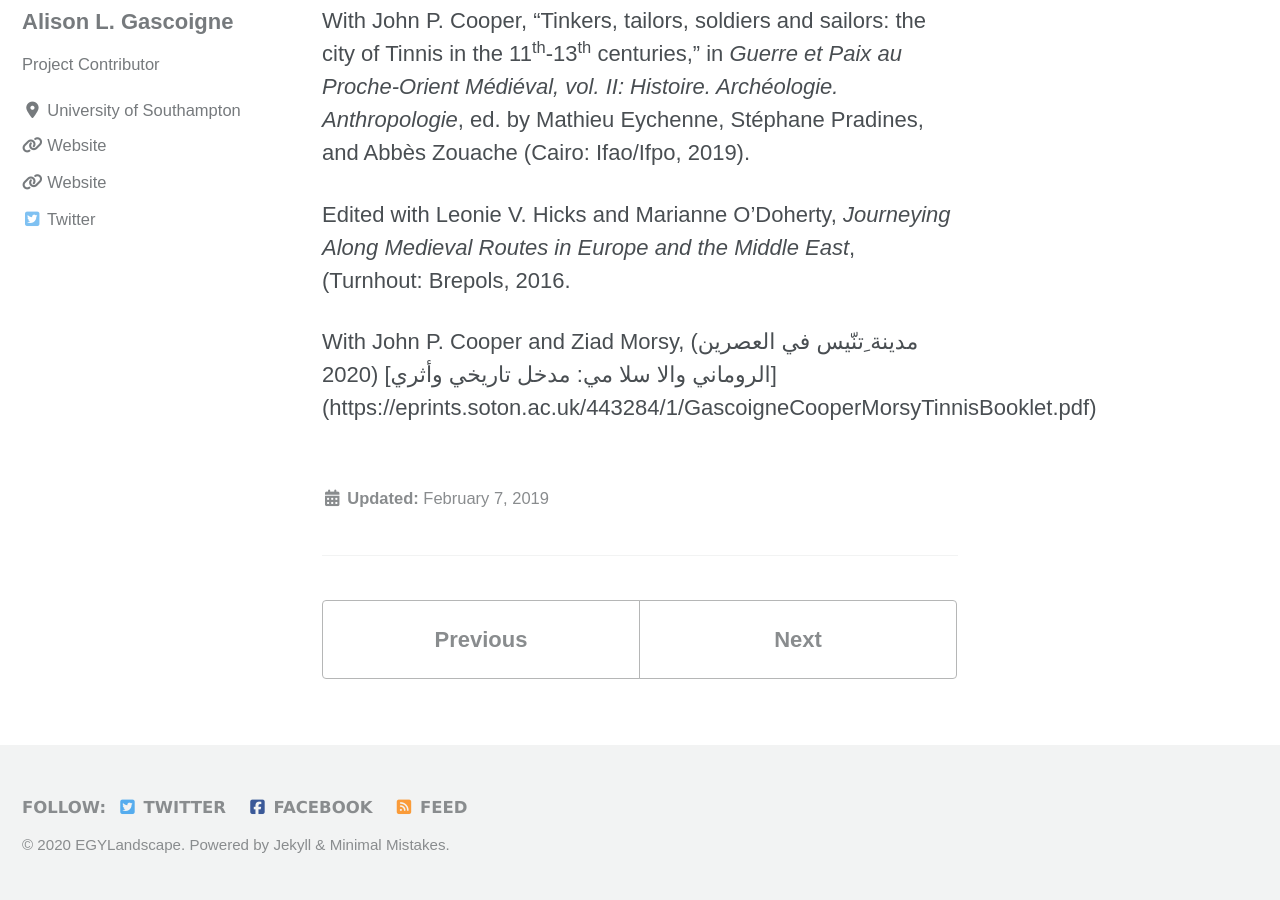
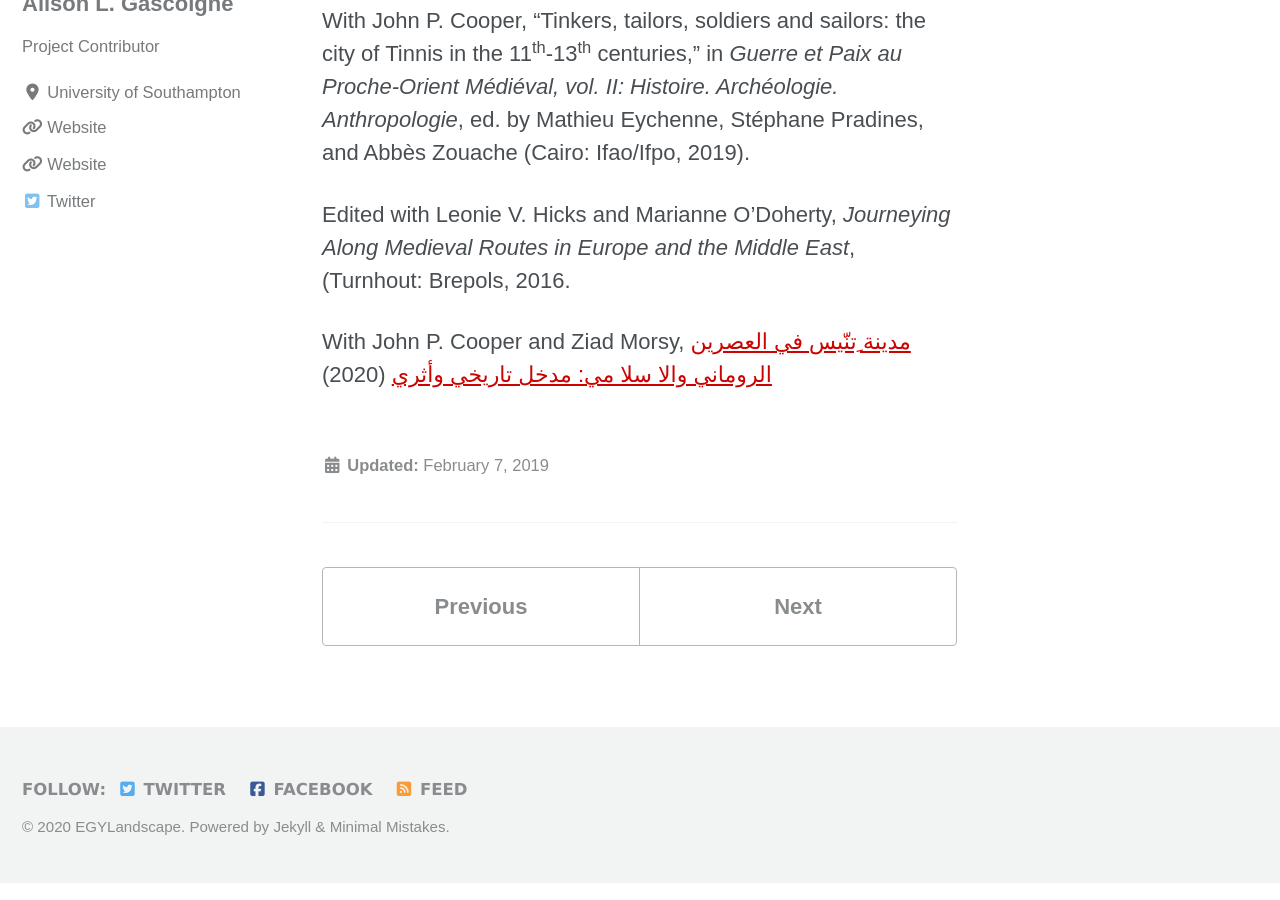
Before and after one commit to mhshaaban/egylandscapeproject.github.io, a Jekyll site: the page built from _members/AlisonGascoigne.md, in a window 1280 px wide and 900 px high, scrolled down 240 px. Built offline with Jekyll 4.4.1, drawn with Linux system fonts in a browser that asks for light colours; cached includes are drawn as plain includes; nearby versions of some CDN libraries; some web fonts are replaced.

Commit message:
Update AlisonGascoigne.md

```diff
--- a/_members/AlisonGascoigne.md
+++ b/_members/AlisonGascoigne.md
@@ -15,4 +15,4 @@
 
 Edited with Leonie V. Hicks and Marianne O'Doherty, *Journeying Along Medieval Routes in Europe and the Middle East*, (Turnhout: Brepols, 2016.
 
-With John P. Cooper and Ziad Morsy, (مدينة ِتنّيس في العصرين الروماني والا سلا مي: مدخل تاريخي وأثري] (2020](https://eprints.soton.ac.uk/443284/1/GascoigneCooperMorsyTinnisBooklet.pdf)
+With John P. Cooper and Ziad Morsy, [مدينة ِتنّيس في العصرين الروماني والا سلا مي: مدخل تاريخي وأثري](https://eprints.soton.ac.uk/443284/1/GascoigneCooperMorsyTinnisBooklet.pdf) (2020)
```
